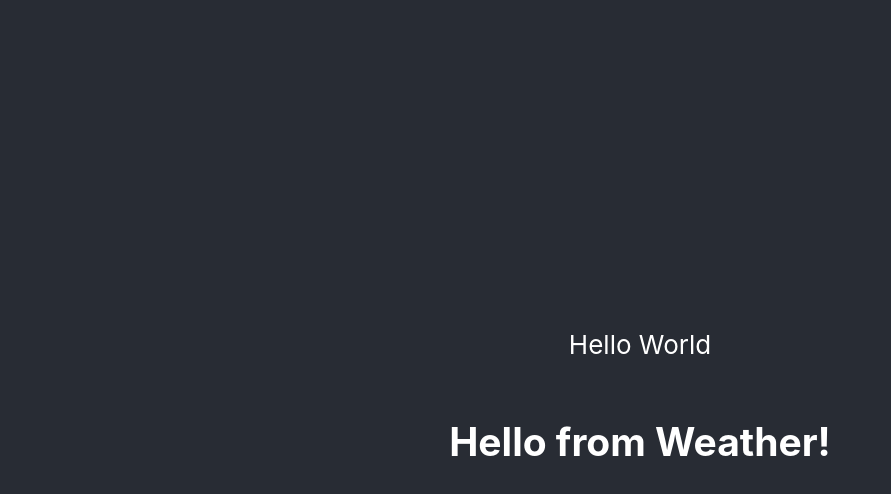
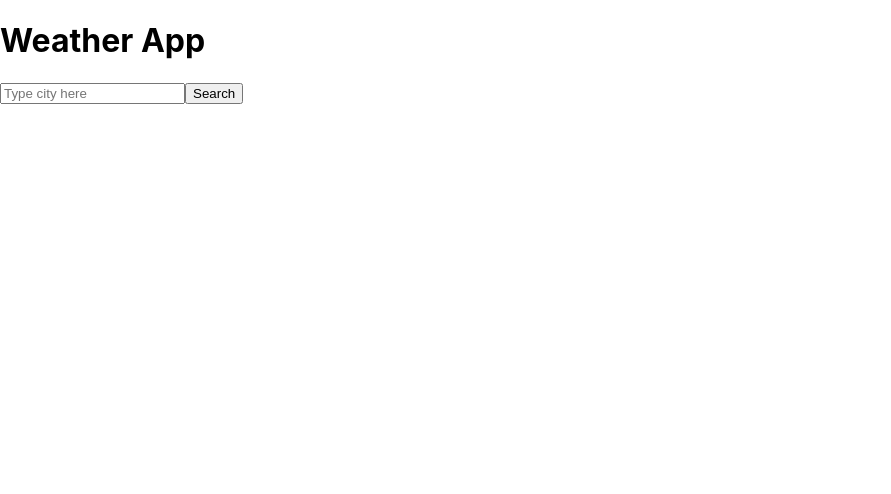
Before and after one commit to DeborahBarbosaOliveira/WeatherReact, a React (Create React App) app: page / in a window 1280 px wide. Shown: the top 494 px of the page, without its empty margins (0-891 px from the left). Built offline with nearby package versions, Linux system fonts and the light colour scheme; no server answers.

Commit message:
AddSearchEngine

```diff
--- a/src/App.js
+++ b/src/App.js
@@ -1,19 +1,11 @@
-import React from "react";
-import './App.css';
-import Weather from './Weather';
+import "./index.css";
+import SearchEngine from "./Weather";
 
-function App() {
+export default function App() {
   return (
     <div className="App">
-      <header className="App-header">
-
-        <p>
-         Hello World
-        </p>
-       <Weather city="Belo Horizonte" />
-      </header>
+      <h1>Weather App</h1>
+      <SearchEngine />
     </div>
   );
 }
-
-export default App;
--- a/src/Weather.js
+++ b/src/Weather.js
@@ -1,26 +1,46 @@
-    import React from "react";
-    import axios from 'axios';
-    import Loader from "react-loader-spinner";
+import React, { useState } from "react";
+import axios from "axios";
 
-    export default function Weather(props){
-        function handleResponse(response){
+export default function SearchEngine() {
+  let [input, setInput] = useState("");
+  let [message, setMessage] = useState("");
 
-        alert(`The weather in ${response.data.name} is ${response.data.main.temp}`)
-        }
+  function showDetails(response) {
+    let imgURL = `http://openweathermap.org/img/wn/${response.data.weather[0].icon}@2x.png`;
+    setMessage(
+      <ul>
+        <li>Temperature: {Math.round(response.data.main.temp)}°C</li>
+        <li>Description: {response.data.weather[0].description}</li>
+        <li>Humidity: {response.data.main.humidity} %</li>
+        <li>Wind: {Math.round(response.data.wind.speed)} km/h</li>
+        <li>
+          <img src={imgURL} alt="weather Icon" />
+        </li>
+      </ul>
+    );
+  }
 
-      let apiUrl = `https://api.openweathermap.org/data/2.5/weather?q=${props.city}&appid=8ace475fd8f2a50f825109d1b6a3c226&units=metric`;
-    axios.get(apiUrl).then(handleResponse);
-        return(
-            <h2>
-                Hello from Weather!
+  function submitForm(event) {
+    event.preventDefault();
+    let apiUrl = `https://api.openweathermap.org/data/2.5/weather?q=${input}&appid=8ace475fd8f2a50f825109d1b6a3c226&units=metric`;
+    axios.get(apiUrl).then(showDetails);
+  }
 
-            <Loader
-        type="Puff"
-        color="#00BFFF"
-        height={100}
-        width={100}
-        timeout={3000} //3 secs
-      />
-       </h2>
-        )
-    }
+  function changeInput(event) {
+    setInput(event.target.value);
+  }
+
+  return (
+    <div className="SearchEngine">
+      <form onSubmit={submitForm}>
+        <input
+          type="search"
+          placeholder="Type city here"
+          onChange={changeInput}
+        />
+        <button type="Submit">Search</button>
+      </form>
+      <p>{message}</p>
+    </div>
+  );
+}
```
